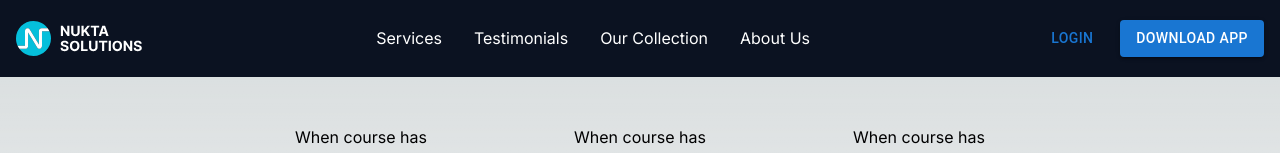
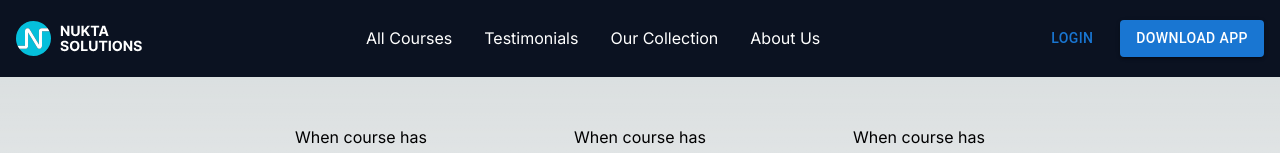
Before and after one commit to RazuAhmad/nukta-learning-platform, a Next.js app: page / in a window 1280 px wide. Shown: the top 153 px of the page. Built offline with nearby package versions, Linux system fonts and the light colour scheme.

Commit message:
hover effect added

```diff
--- a/src/components/customCard/customCard.jsx
+++ b/src/components/customCard/customCard.jsx
@@ -22,7 +22,12 @@ export const CustomCard = ({
       </h1>
 
       {/* Main card  */}
-      <div className=" shadow-lg rounded-lg">
+      <div
+        className=" shadow-lg rounded-lg
+        transition-transform transform hover:scale-105
+        hover:cursor-pointer
+      "
+      >
         <Image
           src={imgSrc}
           style={{ width: "100%", height: "157px", marginBottom: "10px" }}
--- a/src/components/navbar/navbar.jsx
+++ b/src/components/navbar/navbar.jsx
@@ -45,10 +45,10 @@ mx-auto py-5 px-4 relative z-50 bg-customBackground"
           {/*all Nav Links are here */}
           <div className="hidden lg:flex justify-between items-center sm:gap-4 md:gap-8 ">
             <a
-              href="#services"
+              href="#allCourses"
               className="cursor-pointer no-underline text-white"
             >
-              Services
+              All Courses
             </a>
             <a
               href="#testimonials"
@@ -125,8 +125,8 @@ mx-auto py-5 px-4 relative z-50 bg-customBackground"
                           className="absolute inset-x-0 top-0 z-0 origin-top rounded-b-2xl bg-customBackground px-6 pb-6 pt-32 shadow-2xl shadow-gray-900/20"
                         >
                           <div className="space-y-4 ">
-                            <MobileNavLink href="#services">
-                              Services
+                            <MobileNavLink href="#allCourses">
+                              All Courses
                             </MobileNavLink>
                             <MobileNavLink href="#testimonials">
                               Testimonials
```
